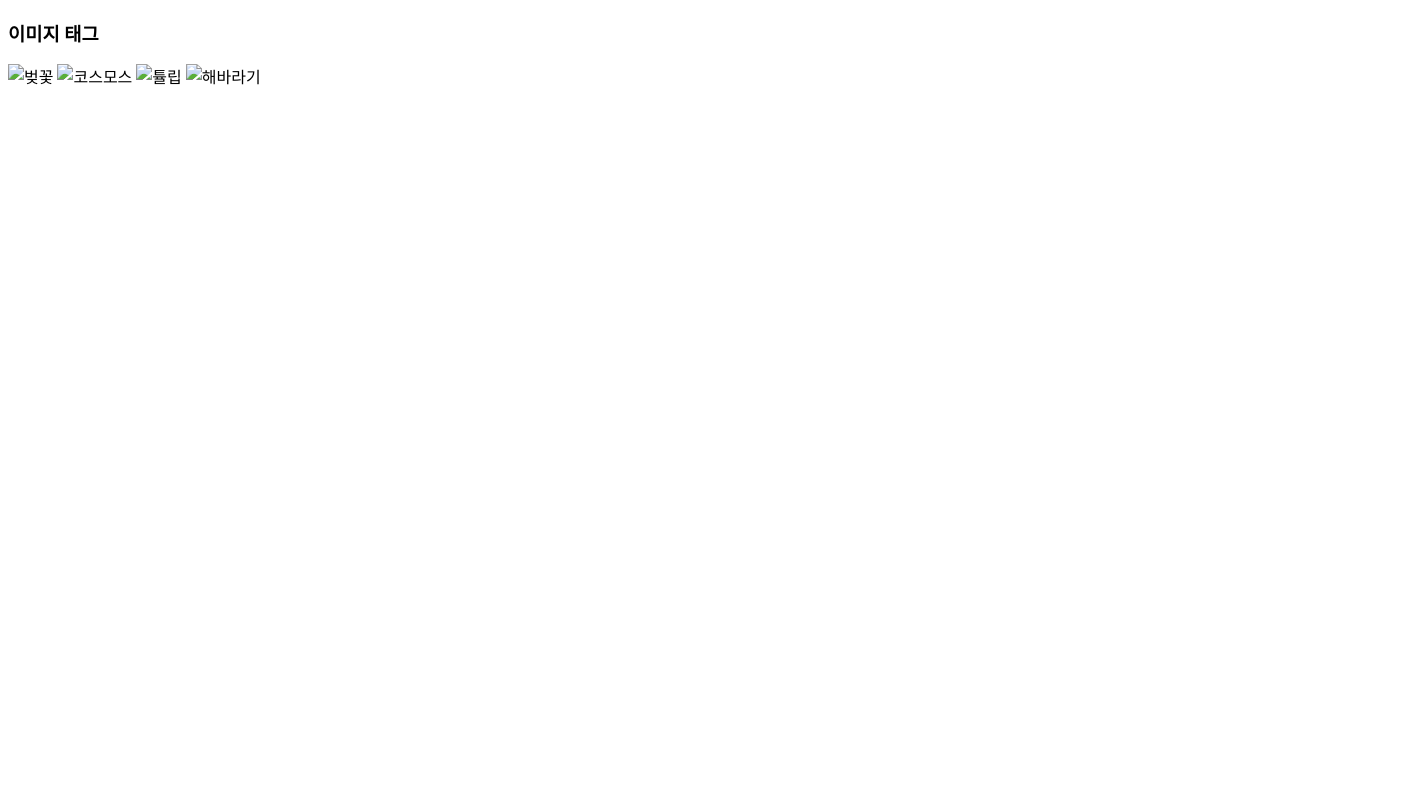
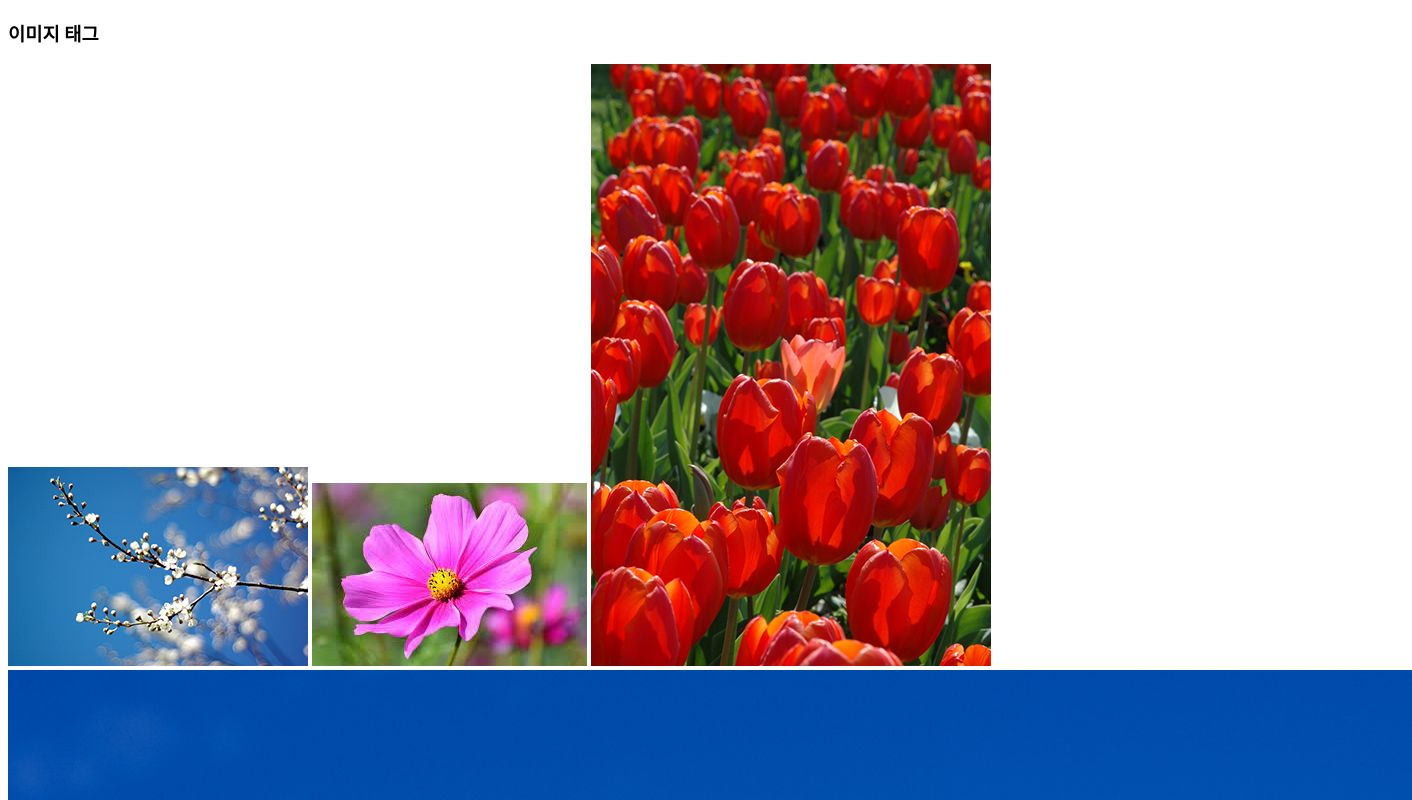
Before and after one commit to psh789/html, a plain HTML site: page ch2/4.이미지태그.html in a window 1280 px wide. Shown: the top 800 px of the page, 1412 px wide, since content can reach past the window. Drawn offline with Linux system fonts and the light colour scheme.

Commit message:
htmlstudy

```diff
--- a/ch2/4.이미지태그.html
+++ b/ch2/4.이미지태그.html
@@ -18,10 +18,10 @@
 <body>
     <h3>이미지 태그</h3>
 
-    <img src="./images/flowe1.jpg" alt="벚꽃"/>
-    <img src="./images/flowe2.jpg" alt="코스모스"/>
-    <img src="../ch1/images/flowe3.jpg" alt="튤립"/>
-    <img src="/ch1/images/flowe4.jpg" alt="해바라기"/>
+    <img src="./images/flower1.jpg"alt="벚꽃"/>
+    <img src="./images/flower2.jpg" alt="코스모스"/>
+    <img src="../ch1/images/flower3.jpg" alt="튤립"/>
+    <img src="/ch1/images/flower4.jpg" alt="해바라기"/>
 
 </body>
 </html>
```
Also changed, not shown: 교재/audio.html (added, +11 -0 lines), ch1/images/flower3.jpg (added), ch1/images/flower4.jpg (added), ch2/images/ball.png (added), ch2/images/desert.jpg (added), ch2/images/flowe1.jpg (deleted), ch2/images/flower1.jpg (added), ch2/images/flower2.jpg (added), ch2/images/pattern.jpg (added), ch2/images/slide1.jpg (added), ch2/images/slide2.jpg (added), ch2/images/slide3.jpg (added), 3 other files.
